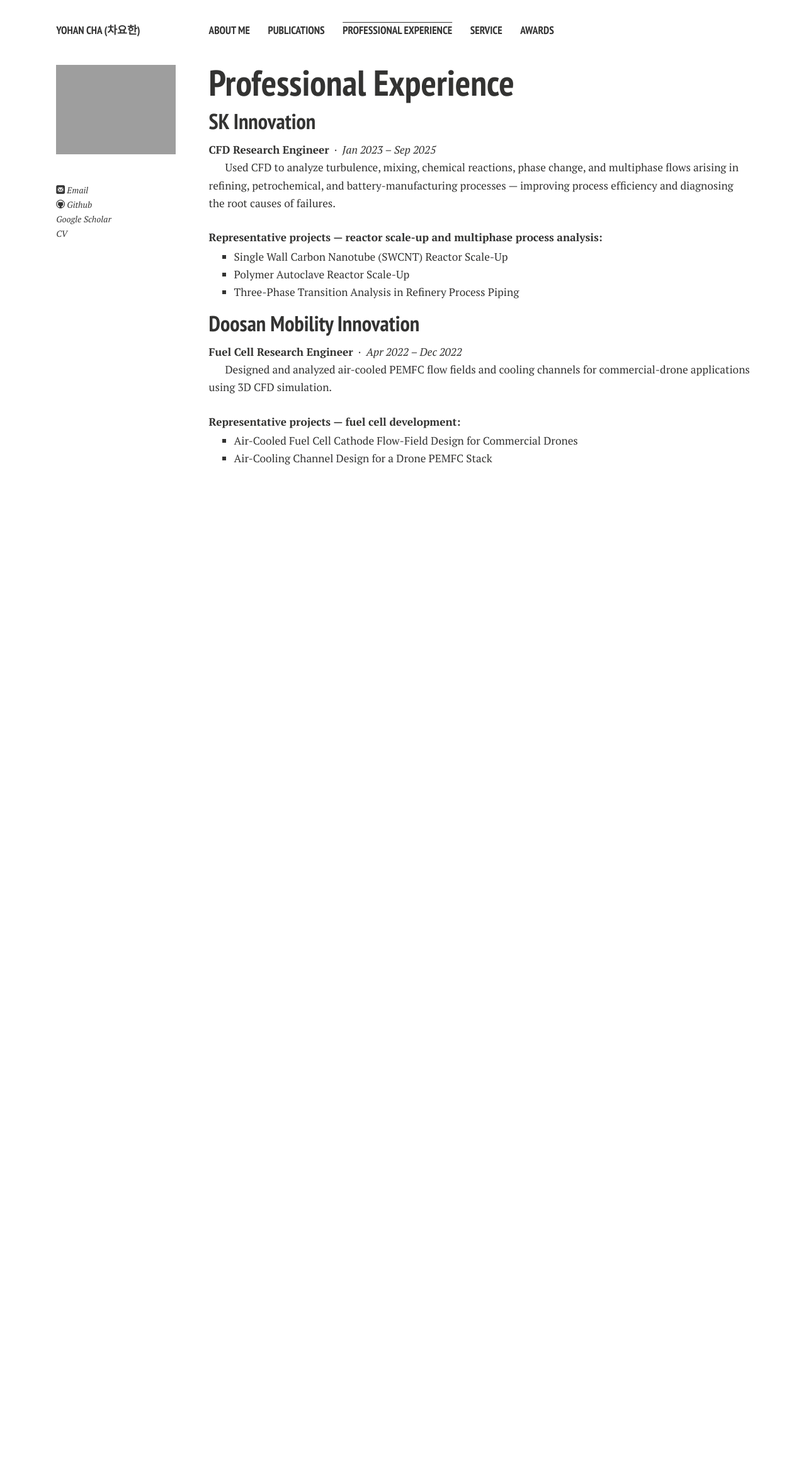
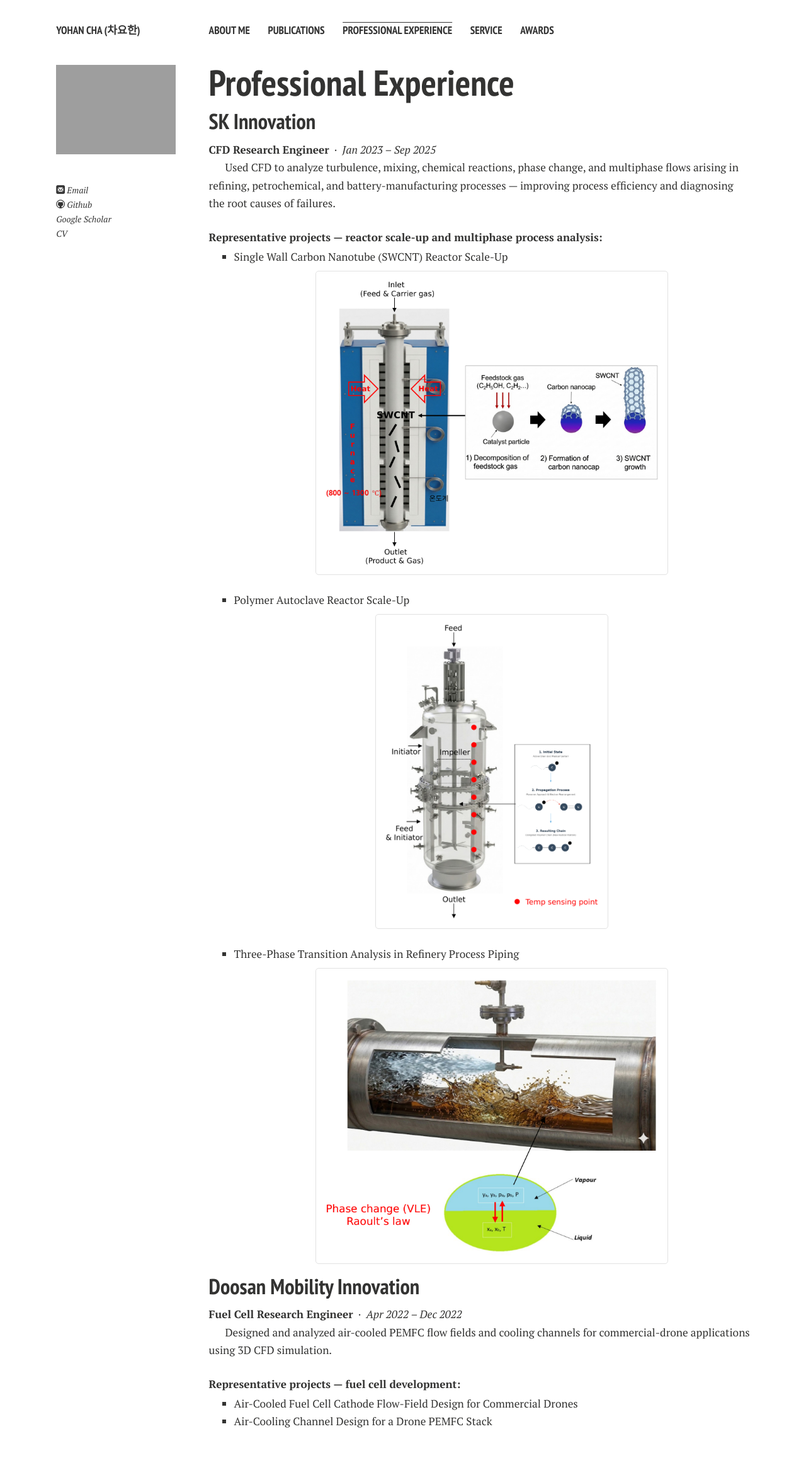
Before and after one commit to powerfulsmooth/powerfulsmooth.github.io, a Jekyll site: the page built from projects.md, in a window 1280 px wide. Shown: the whole page at 63% size. Built offline with Jekyll 4.4.1, drawn with Linux system fonts in a browser that asks for light colours; nearby versions of some CDN libraries; comment, search, counter and statistics services are not loaded; a style sheet for code colours, icons or effects is not loaded; before the commit the page ends 900 px from its top, so only the background shows below that.

Commit message:
Add project figures to Professional Experience page

```diff
--- a/projects.md
+++ b/projects.md
@@ -3,6 +3,18 @@ layout: page
 permalink: /projects/index.html
 title: Professional Experience
 ---
+
+<style>
+.projlist{margin-top:2px;}
+.projlist > li{margin:0 0 26px;}
+.projlist > li:last-child{margin-bottom:8px;}
+.projfig{margin:8px 0 0;padding:0;}
+/* cap BOTH dimensions so tall figures and wide figures carry equal visual weight */
+.projfig img{display:block;width:auto;height:auto;max-width:100%;
+  max-width:min(560px,100%);max-height:500px;margin:0 auto;
+  border:1px solid #e2e2e2;border-radius:5px;background:#fff;padding:10px;box-sizing:border-box;}
+@media screen and (max-width:600px){.projfig img{padding:6px;max-height:none;}}
+</style>
 
 # Professional Experience
 
@@ -15,10 +27,17 @@ title: Professional Experience
 Used CFD to analyze turbulence, mixing, chemical reactions, phase change, and multiphase flows arising in refining, petrochemical, and battery-manufacturing processes — improving process efficiency and diagnosing the root causes of failures.
 
 <p style="text-indent:0;margin:12px 0 0;"><strong>Representative projects — reactor scale-up and multiphase process analysis:</strong></p>
-<ul style="margin-top:2px;">
-<li>Single Wall Carbon Nanotube (SWCNT) Reactor Scale-Up</li>
-<li>Polymer Autoclave Reactor Scale-Up</li>
-<li>Three-Phase Transition Analysis in Refinery Process Piping</li>
+
+<ul class="projlist">
+<li>Single Wall Carbon Nanotube (SWCNT) Reactor Scale-Up
+<figure class="projfig"><img src="/images/proj1_swcnt.png" alt="SWCNT reactor"></figure>
+</li>
+<li>Polymer Autoclave Reactor Scale-Up
+<figure class="projfig"><img src="/images/proj2_autoclave.png" alt="Polymer autoclave reactor"></figure>
+</li>
+<li>Three-Phase Transition Analysis in Refinery Process Piping
+<figure class="projfig"><img src="/images/proj3_threephase.png" alt="Three-phase flow in process piping"></figure>
+</li>
 </ul>
 
 ## Doosan Mobility Innovation
```
